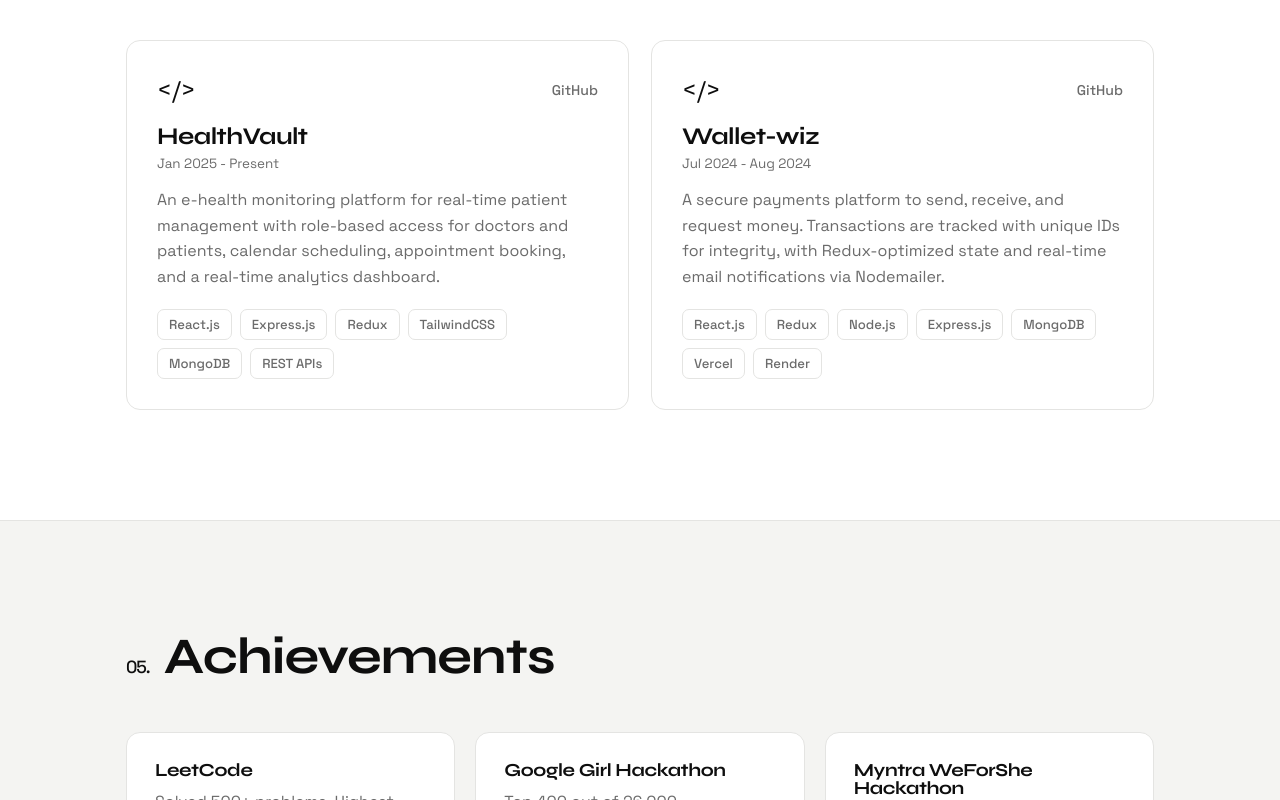
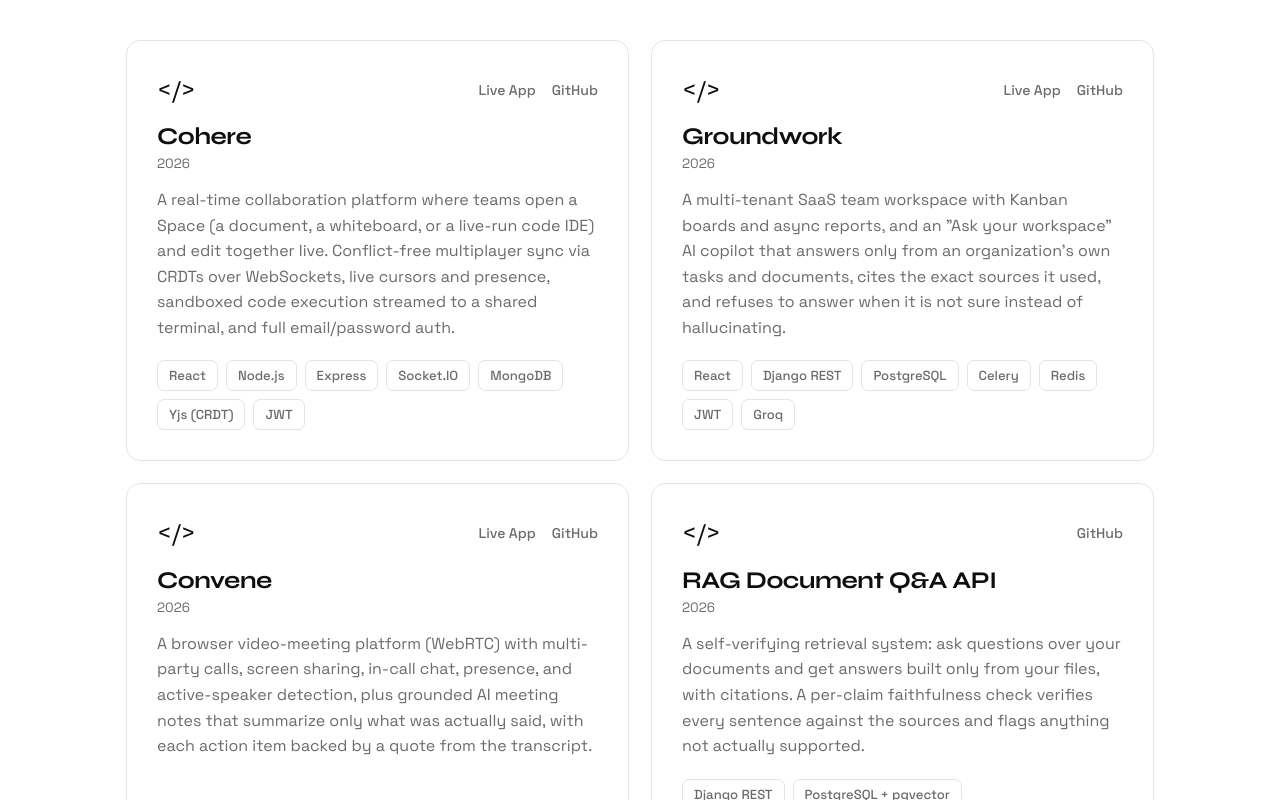
Before and after one commit to avocadocodes/portfolio, a React (Vite) app: page / in a window 1280 px wide. Shown: the part 3880-4680 px from the top of the page. Built offline with nearby package versions, Linux system fonts and the light colour scheme.

Commit message:
Add flagship projects: Cohere, Groundwork, Convene, RAG Document Q&A

```diff
--- a/src/data/portfolio.js
+++ b/src/data/portfolio.js
@@ -65,6 +65,47 @@ export const experience = [
 
 export const projects = [
   {
+    name: 'Cohere',
+    blurb:
+      'A real-time collaboration platform where teams open a Space (a document, a whiteboard, or a live-run code IDE) and edit together live. Conflict-free multiplayer sync via CRDTs over WebSockets, live cursors and presence, sandboxed code execution streamed to a shared terminal, and full email/password auth.',
+    stack: ['React', 'Node.js', 'Express', 'Socket.IO', 'MongoDB', 'Yjs (CRDT)', 'JWT'],
+    period: '2026',
+    links: [
+      { label: 'Live App', url: 'https://cohere-nikita.netlify.app' },
+      { label: 'GitHub', url: 'https://github.com/avocadocodes/cohere' },
+    ],
+  },
+  {
+    name: 'Groundwork',
+    blurb:
+      'A multi-tenant SaaS team workspace with Kanban boards and async reports, and an "Ask your workspace" AI copilot that answers only from an organization\'s own tasks and documents, cites the exact sources it used, and refuses to answer when it is not sure instead of hallucinating.',
+    stack: ['React', 'Django REST', 'PostgreSQL', 'Celery', 'Redis', 'JWT', 'Groq'],
+    period: '2026',
+    links: [
+      { label: 'Live App', url: 'https://groundwork-nikita.netlify.app' },
+      { label: 'GitHub', url: 'https://github.com/avocadocodes/saas-project-api' },
+    ],
+  },
+  {
+    name: 'Convene',
+    blurb:
+      'A browser video-meeting platform (WebRTC) with multi-party calls, screen sharing, in-call chat, presence, and active-speaker detection, plus grounded AI meeting notes that summarize only what was actually said, with each action item backed by a quote from the transcript.',
+    stack: ['React', 'WebRTC', 'FastAPI', 'python-socketio', 'Groq'],
+    period: '2026',
+    links: [
+      { label: 'Live App', url: 'https://convene-nikita.netlify.app' },
+      { label: 'GitHub', url: 'https://github.com/avocadocodes/convene' },
+    ],
+  },
+  {
+    name: 'RAG Document Q&A API',
+    blurb:
+      'A self-verifying retrieval system: ask questions over your documents and get answers built only from your files, with citations. A per-claim faithfulness check verifies every sentence against the sources and flags anything not actually supported.',
+    stack: ['Django REST', 'PostgreSQL + pgvector', 'Sentence-Transformers', 'Hybrid search + reranking'],
+    period: '2026',
+    links: [{ label: 'GitHub', url: 'https://github.com/avocadocodes/rag-docs-api' }],
+  },
+  {
     name: 'HealthVault',
     blurb:
       'An e-health monitoring platform for real-time patient management with role-based access for doctors and patients, calendar scheduling, appointment booking, and a real-time analytics dashboard.',
```
